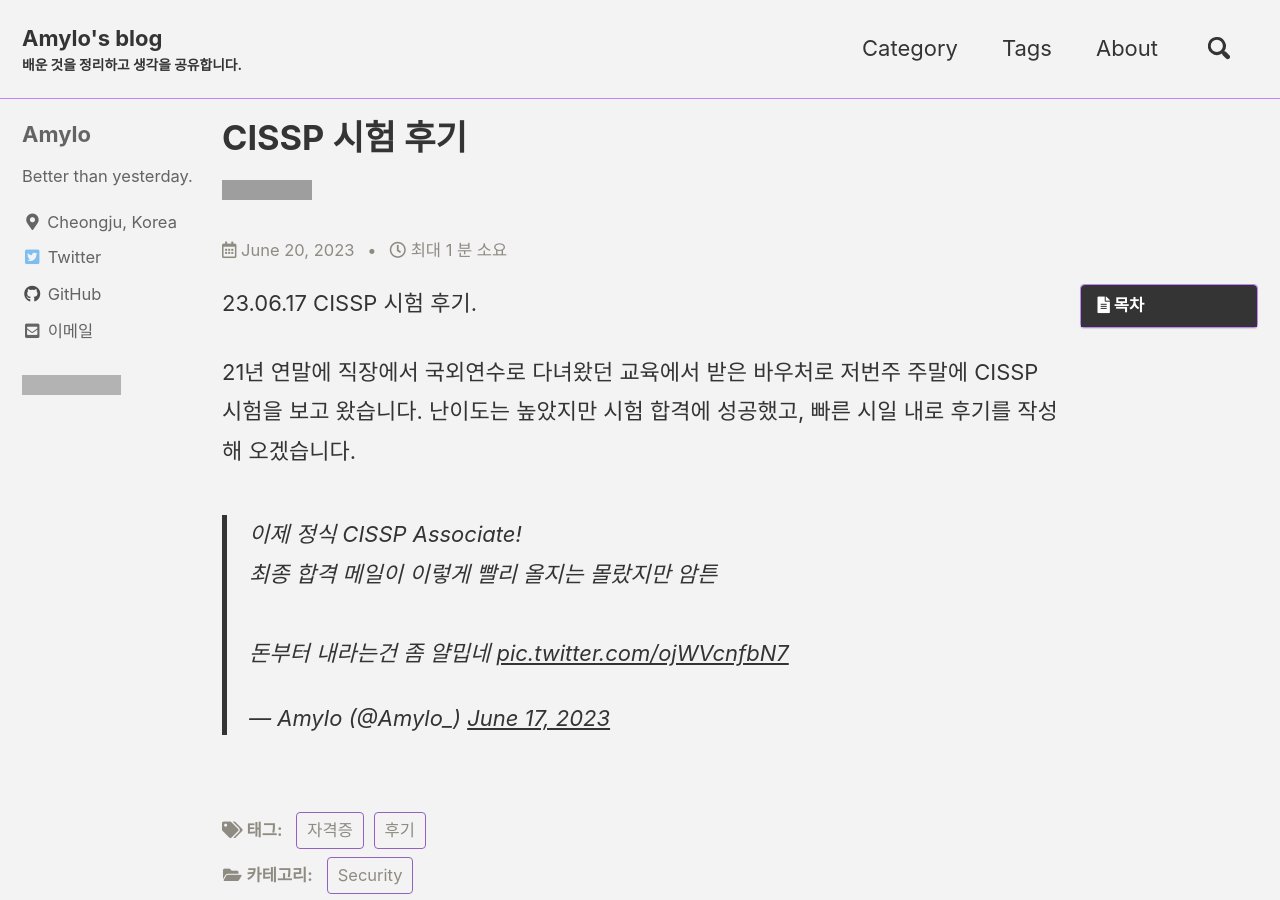
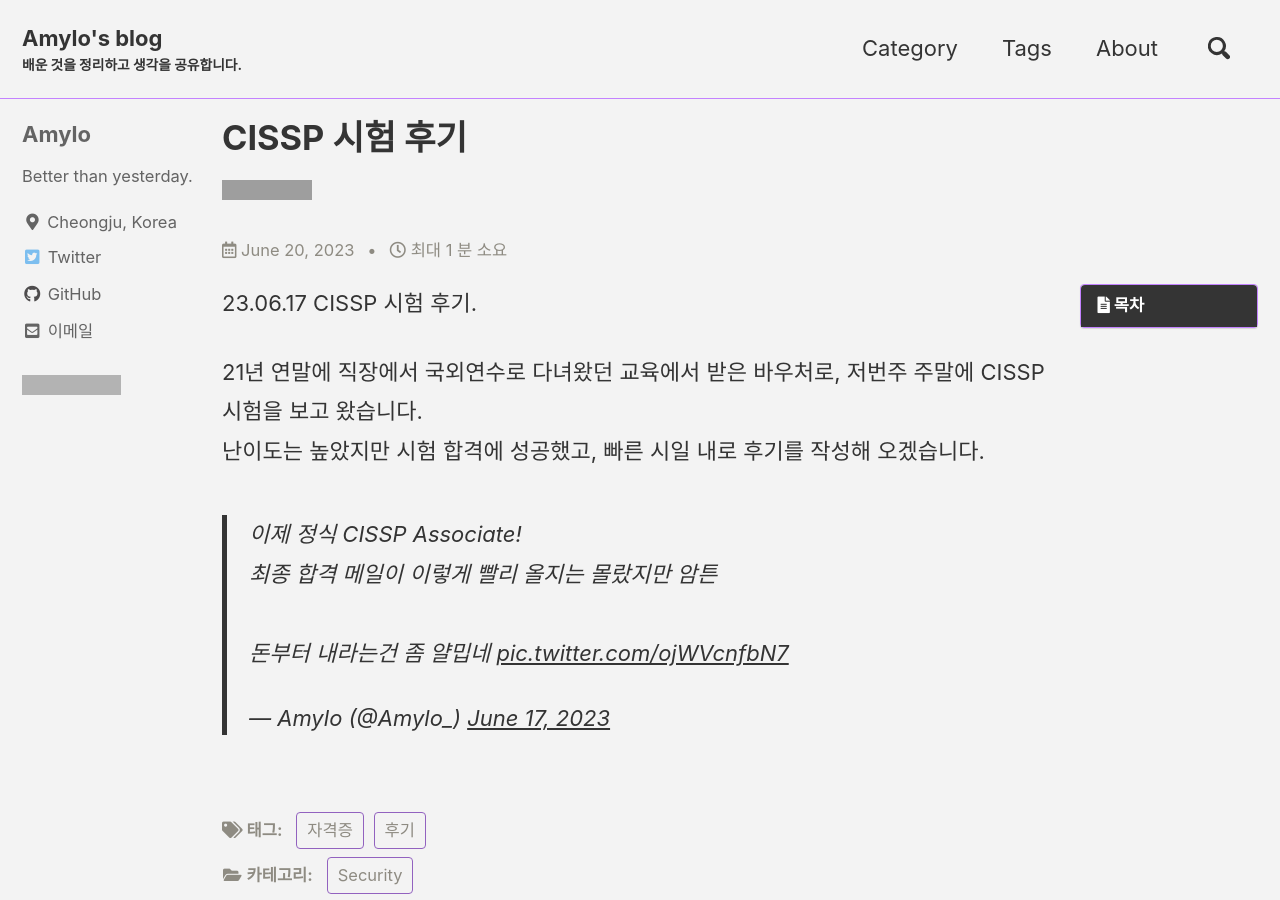
Before and after one commit to Amylo-jh/Amylo-blog, a Jekyll site: the page built from _posts/2023-06-20-cissp_review.md, in a window 1280 px wide and 900 px high. Built offline with Jekyll 4.4.1, drawn with Linux system fonts in a browser that asks for light colours; cached includes are drawn as plain includes; comment, search, counter and statistics services are not loaded; grey boxes are pictures that could not be loaded.

Commit message:
fix line break

```diff
--- a/_posts/2023-06-20-cissp_review.md
+++ b/_posts/2023-06-20-cissp_review.md
@@ -13,7 +13,7 @@ last_modified_at: 2023-06-20T01:10
 
 23.06.17 CISSP 시험 후기.
 
-21년 연말에 직장에서 국외연수로 다녀왔던 교육에서 받은 바우처로 저번주 주말에 CISSP 시험을 보고 왔습니다.
+21년 연말에 직장에서 국외연수로 다녀왔던 교육에서 받은 바우처로, 저번주 주말에 CISSP 시험을 보고 왔습니다.
 난이도는 높았지만 시험 합격에 성공했고, 빠른 시일 내로 후기를 작성해 오겠습니다.
 
 <blockquote class="twitter-tweet"><p lang="ko" dir="ltr">이제 정식 CISSP Associate!<br>최종 합격 메일이 이렇게 빨리 올지는 몰랐지만 암튼<br><br>돈부터 내라는건 좀 얄밉네 <a href="https://t.co/ojWVcnfbN7">pic.twitter.com/ojWVcnfbN7</a></p>&mdash; Amylo (@Amylo_) <a href="https://twitter.com/Amylo_/status/1669924183818780672?ref_src=twsrc%5Etfw">June 17, 2023</a></blockquote> <script async src="https://platform.twitter.com/widgets.js" charset="utf-8"></script>
```
